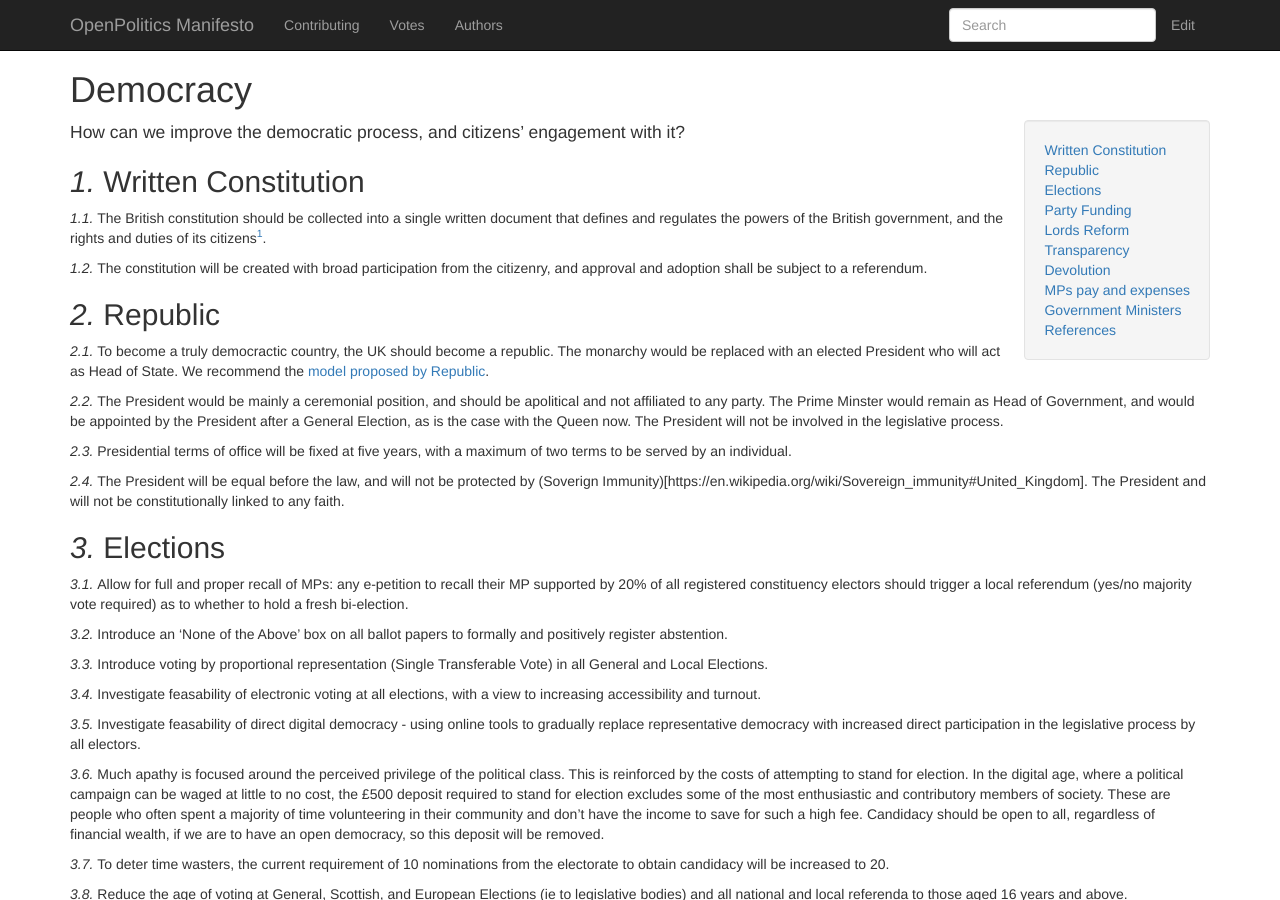
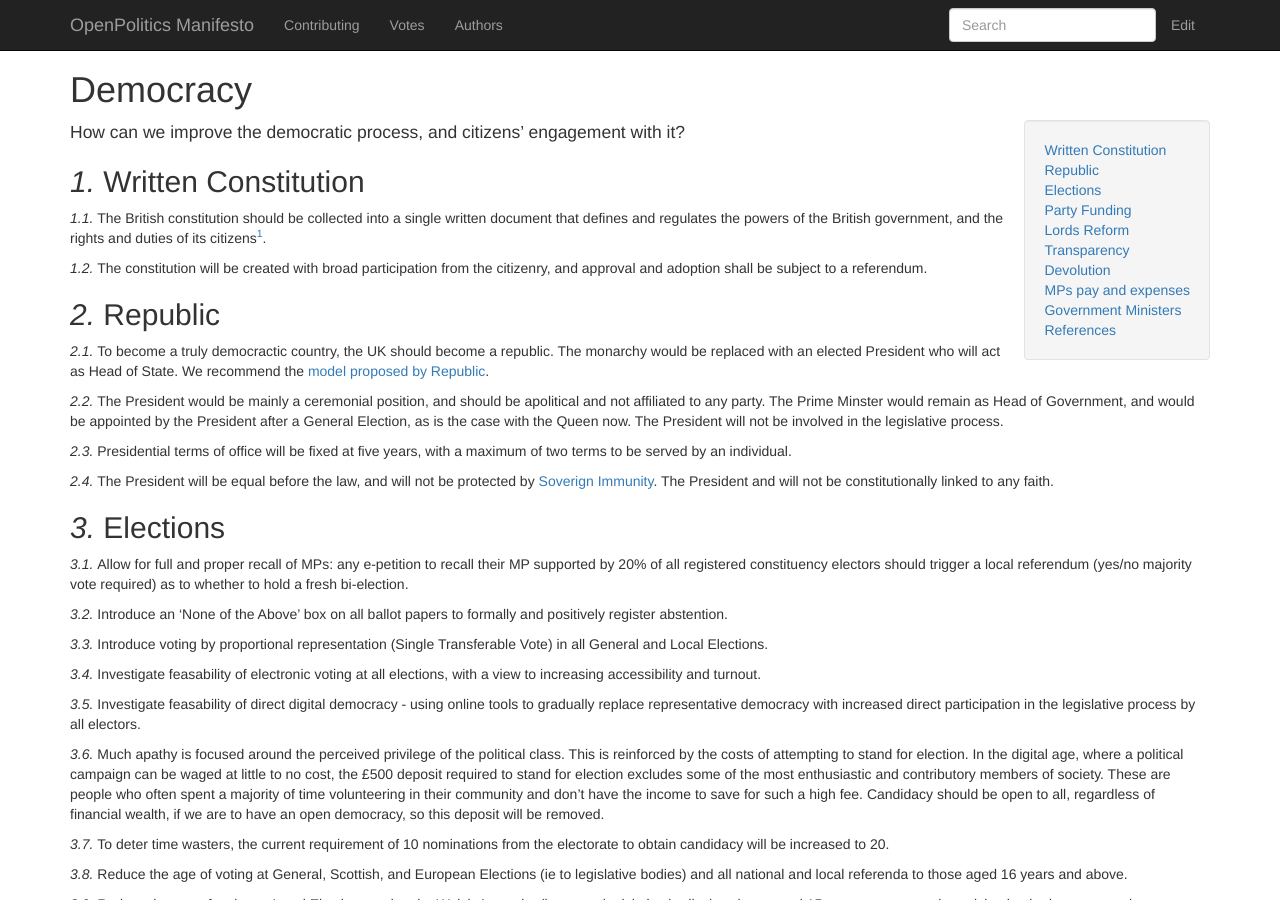
Before and after one commit to openpolitics/manifesto, a Jekyll site: the page built from democracy.md, in a window 1280 px wide and 900 px high. Built offline with Jekyll 4.4.1, drawn with Linux system fonts in a browser that asks for light colours; nearby versions of some CDN libraries.

Commit message:
Fix soverign immunity link

```diff
--- a/democracy.md
+++ b/democracy.md
@@ -3,6 +3,7 @@ title: Democracy
 layout: policy
 published: true
 ---
+
 * table of contents
 {:toc}
 
@@ -22,7 +23,7 @@ The President would be mainly a ceremonial position, and should be apolitical an
 
 Presidential terms of office will be fixed at five years, with a maximum of two terms to be served by an individual.
 
-The President will be equal before the law, and will not be protected by (Soverign Immunity)[https://en.wikipedia.org/wiki/Sovereign_immunity#United_Kingdom]. The President and will not be constitutionally linked to any faith.
+The President will be equal before the law, and will not be protected by [Soverign Immunity](https://en.wikipedia.org/wiki/Sovereign_immunity#United_Kingdom). The President and will not be constitutionally linked to any faith.
 
 ## Elections
 
```
